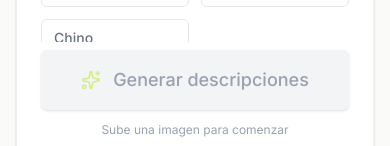
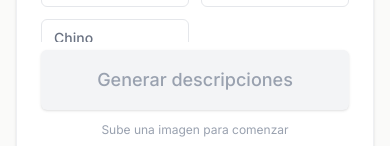
Before and after one commit to pulshar/generador-descripciones, a React (Vite) app: page / in a window 390 px wide. Shown: the part 698-844 px from the top of the page. Built offline with nearby package versions, Linux system fonts and the light colour scheme.

Commit message:
Show/hide Icon in main action button

```diff
--- a/src/App.tsx
+++ b/src/App.tsx
@@ -145,7 +145,7 @@ const App: React.FC = () => {
                       </>
                     ) : (
                       <>
-                        <Sparkles size={20} className="text-accent" />
+                        <Sparkles size={20} className="text-accent hidden sm:block" />
                         Generar descripciones
 
                       </>
```
